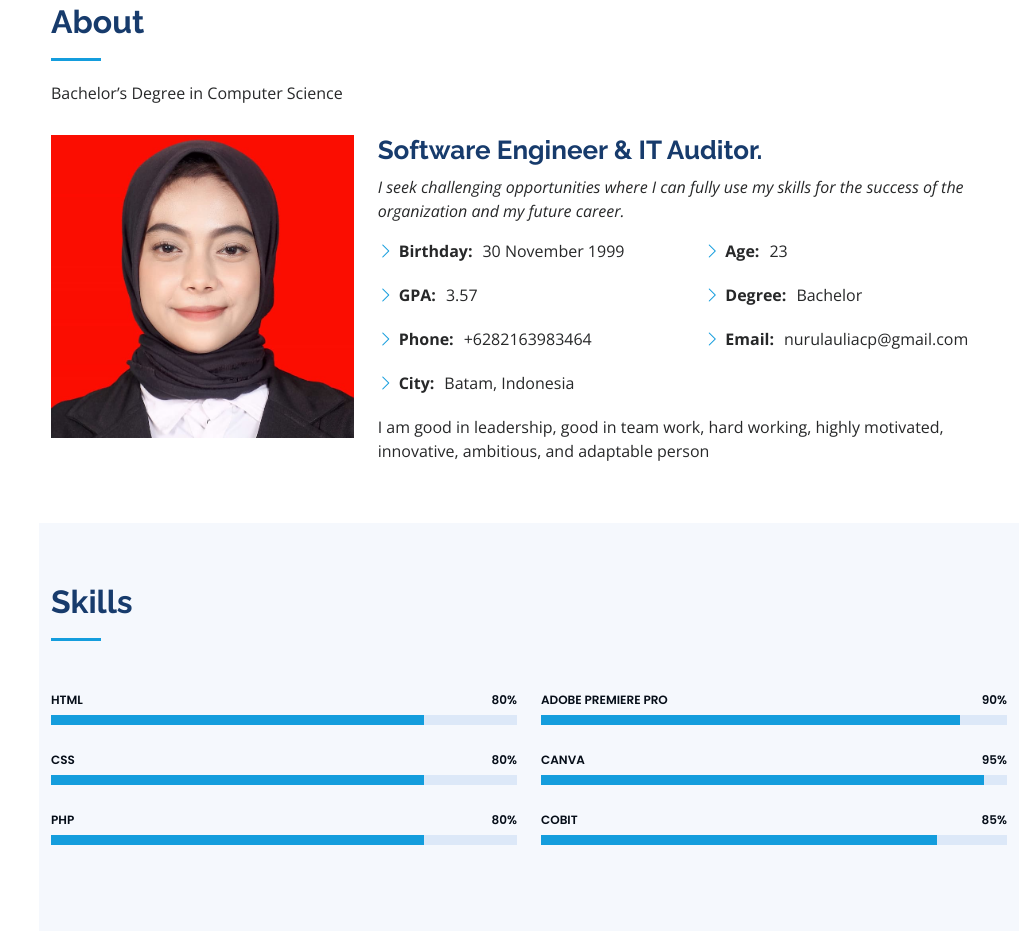
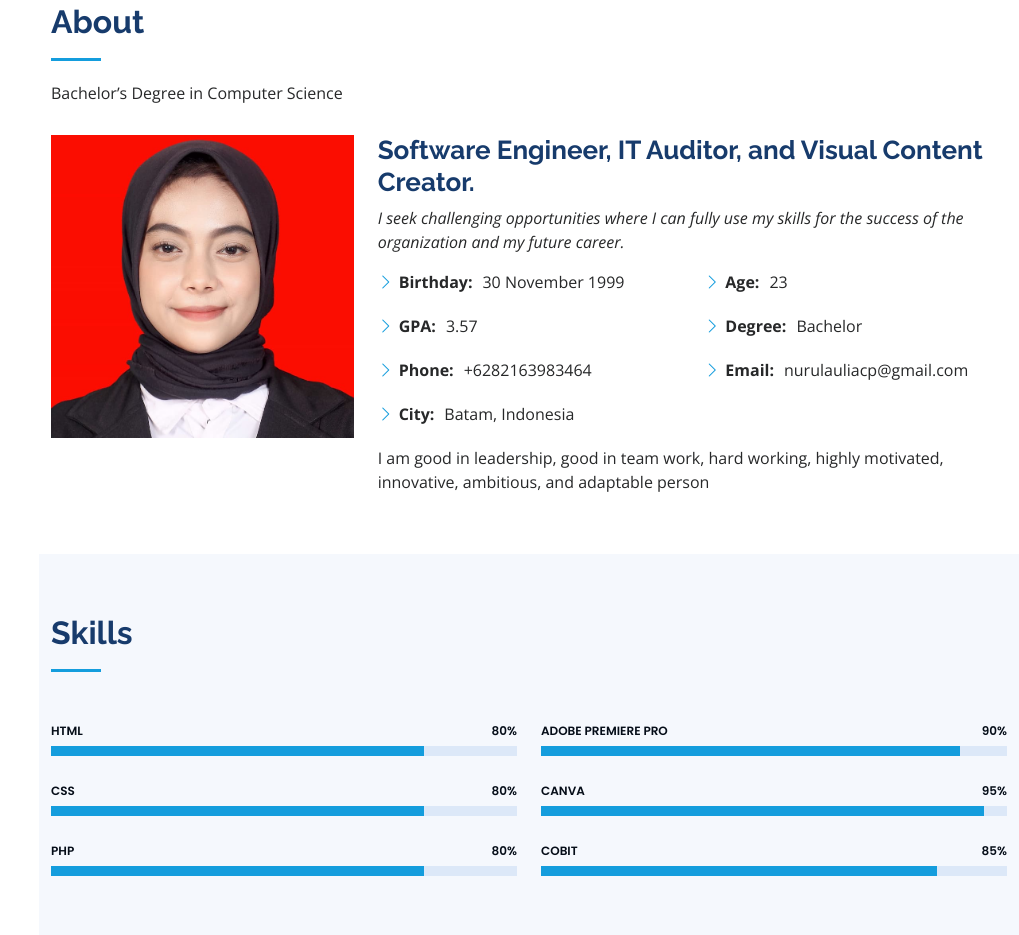
Before and after one commit to cintyayy/cintyayy.github.io, a plain HTML site: page index.html in a window 1280 px wide. Shown: the part 857-1792 px from the top of the page, without its empty margins (261-1280 px from the left). Drawn offline with nearby package versions, Linux system fonts and the light colour scheme.

Commit message:
Update index.html

```diff
--- a/index.html
+++ b/index.html
@@ -121,7 +121,7 @@
               <img src="assets/img/cintya.jpg" class="img-fluid" alt="" />
             </div>
             <div class="col-lg-8 pt-4 pt-lg-0 content" data-aos="fade-left">
-              <h3>Software Engineer &amp; IT Auditor.</h3>
+              <h3>Software Engineer, IT Auditor, and Visual Content Creator.</h3>
               <p class="fst-italic">I seek challenging opportunities where I can fully use my skills for the success of the organization and my future career.</p>
               <div class="row">
                 <div class="col-lg-6">
```
